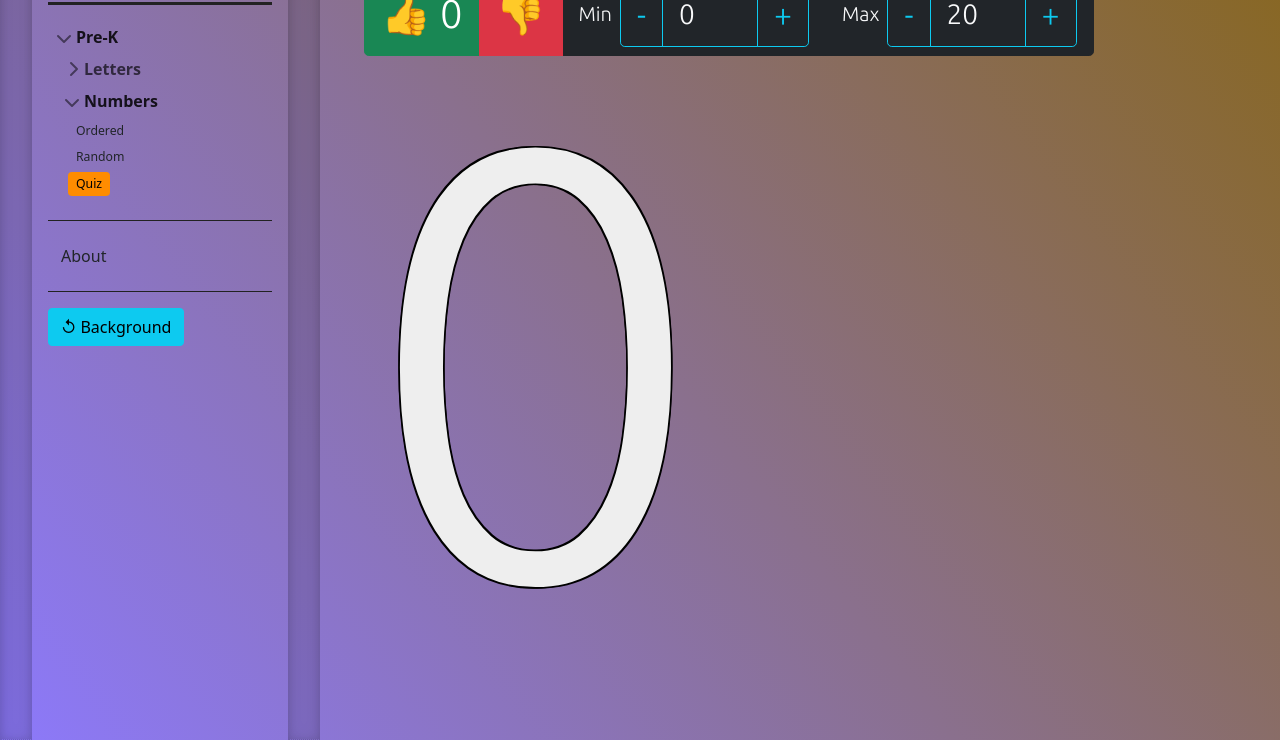
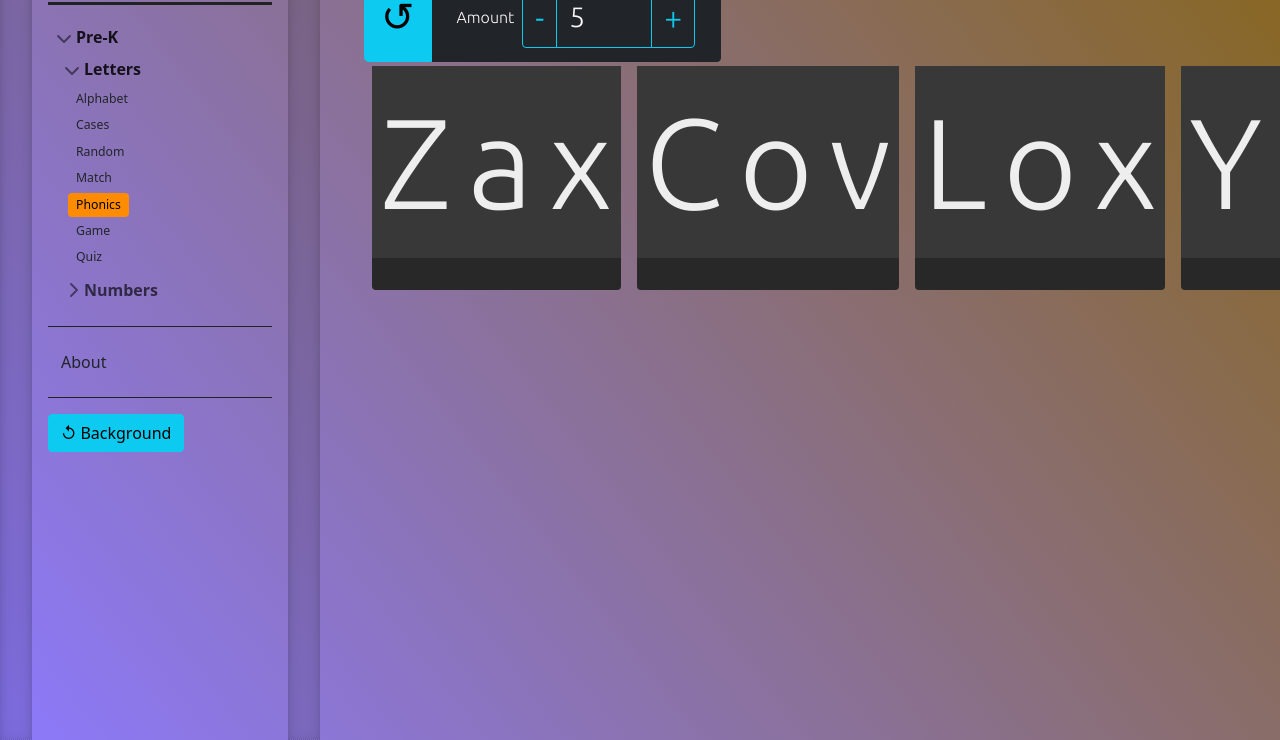
Before and after one commit to sfrisby/abcs-and-123s, a plain HTML site: page src/index.htm in a window 1280 px wide. Shown: the part 60-800 px from the top of the page. Drawn offline with nearby package versions, Linux system fonts and the light colour scheme; a web font is replaced by a local one.

Commit message:
individualized coloring per letter with phonics

```diff
--- a/src/index.css
+++ b/src/index.css
@@ -35,11 +35,27 @@
     background-color: #222;
     display: inline-block;
     user-select: none;
+} .click-me:hover {
+    background-color: royalblue;
+    outline: rgba(175, 243, 15, 0.7) dashed 0.25rem;
 }
 
-.click-me:hover {
+.click-me-container {
+    padding: 0 0 2rem 0;
+    margin: 0.25rem 0.5rem;
+    display: inline-block;
+    background-color: #282828;
+} .click-me-container:hover {
     background-color: royalblue;
     outline: rgba(175, 243, 15, 0.7) dashed 0.25rem;
+} .click-me-container .click-me {
+    background-color: #383838;
+    padding: 0 0.5rem;
+    margin: 0;
+} .click-me-container .click-me:hover {
+    color: #222;
+    background-color: lightskyblue;
+    outline: none;
 }
 
 .display-me {
--- a/src/index.js
+++ b/src/index.js
@@ -11,14 +11,15 @@ $(document).ready(function () {
     setRandomLinearBackground('body');
 
     // document.getElementById("navbarAboutBtn").click();
-    document.getElementById("navbarPreKNumberBtn").click();
+    // document.getElementById("navbarPreKNumberBtn").click();
     // document.getElementById("numberOrderedBtn").click();
-    document.getElementById("numberQuizBtn").click();
+    // document.getElementById("numberQuizBtn").click();
     // document.getElementById("numberRandBtn").click();
 
-    // document.getElementById("navbarPreKLetterBtn").click();
+    document.getElementById("navbarPreKLetterBtn").click();
     // document.getElementById("letterQuizBtn").click();
     // document.getElementById("letterAlphabetBtn").click();
+    document.getElementById("letterPhonicsBtn").click();
 
 
     setOrderedNumbers();
--- a/src/letters.js
+++ b/src/letters.js
@@ -53,10 +53,15 @@ function setLetterPhonicsStage() {
         let c1 = getRandomIndex(CONSONANTS);
         let c2 = getRandomIndex(CONSONANTS);
         let v = getRandomIndex(VOWELS);
-        let w = CONSONANTS[c1].toUpperCase() + VOWELS[v].toLowerCase() + CONSONANTS[c2].toLowerCase()
-        output += ("<div class='click-me rounded' id='random_" + w +  "_" + i);
-        output += ("' onclick='setRandomLinearBackground(this)' oncontextmenu='removeStyle(this); return false;'>");
-        output += (w + "</div>");
+        let con1 = CONSONANTS[c1].toUpperCase();
+        let vowel1 = VOWELS[v].toLowerCase();
+        let con2 = CONSONANTS[c2].toLowerCase();
+        let w = con1 + vowel1 + con2;
+        output += ("<div class='click-me-container rounded' id='random_" + w +  "_" + i + "' onclick='setRandomLinearBackground(this)' oncontextmenu='removeStyle(this); return false;'>");
+        output += ("<div class='click-me' id='random_" + w + con1 +  "_" + i + "' onclick='setRandomLinearBackground(this); event.cancelBubble=true;' oncontextmenu='removeStyle(this); return false;'>" + con1 + "</div>")
+        output += ("<div class='click-me' id='random_" + w + vowel1 +  "_" + i + "' onclick='setRandomLinearBackground(this); event.cancelBubble=true;' oncontextmenu='removeStyle(this); return false;'>" + vowel1 + "</div>")
+        output += ("<div class='click-me' id='random_" + w + con2 +  "_" + i + "' onclick='setRandomLinearBackground(this); event.cancelBubble=true;' oncontextmenu='removeStyle(this); return false;'>" + con2 + "</div>")
+        output += ("</div>");
     }
     $('#letterPhonicsStage').html(output);
 }
```
